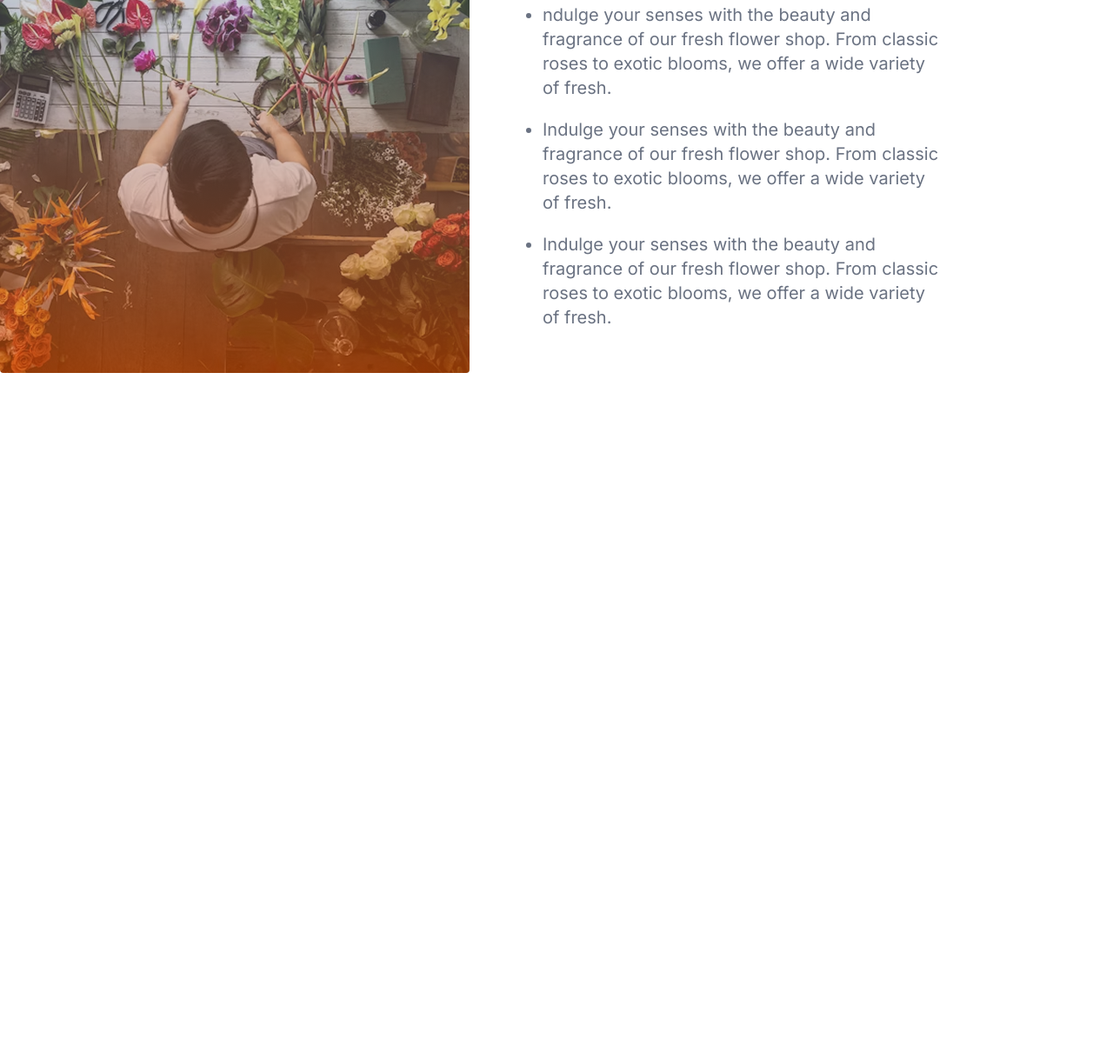
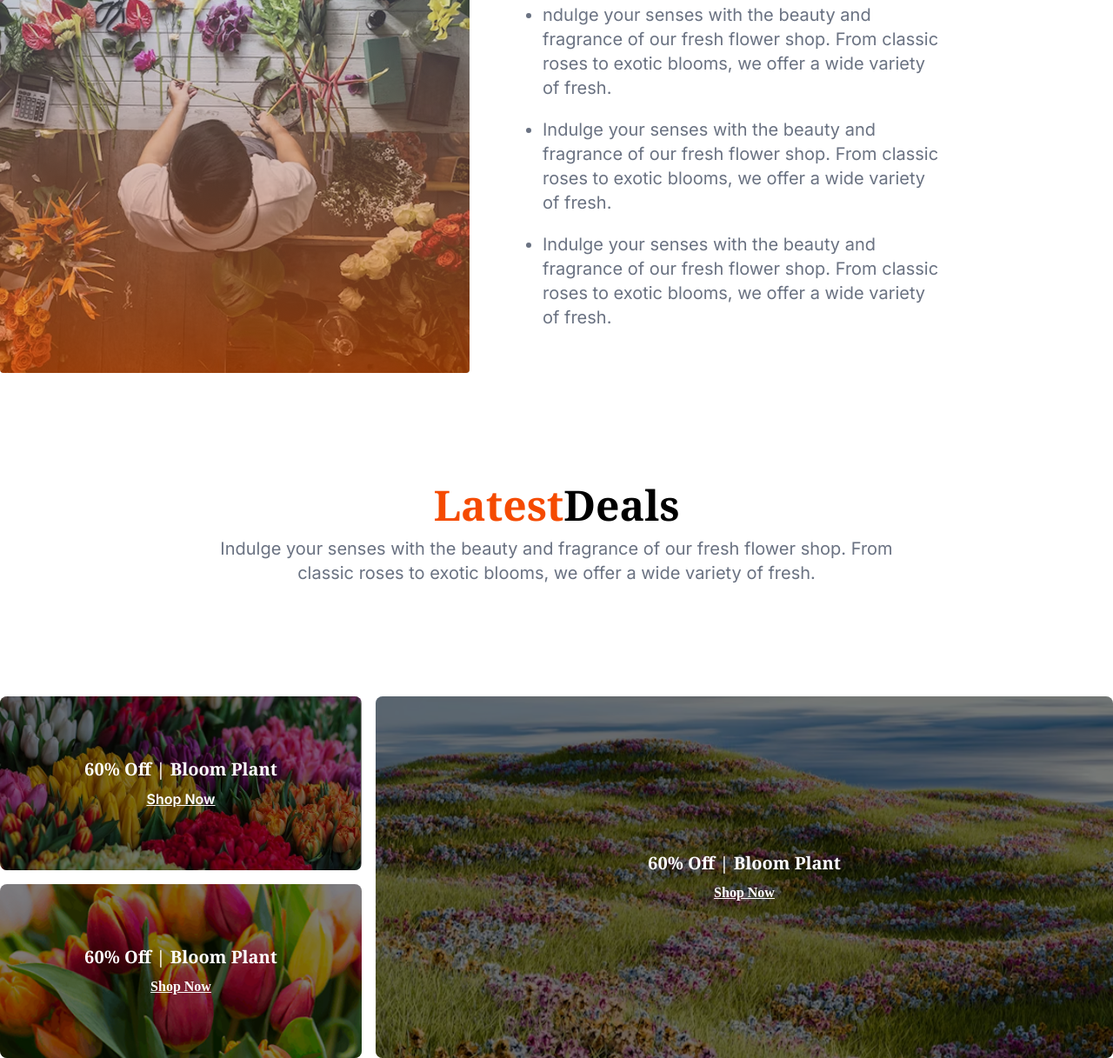
Before and after one commit to asibiqbal/flower-shop, a plain HTML site: page index.html in a window 1280 px wide. Shown: the part 2191-3408 px from the top of the page at 87% size. Before the commit the page ends 2620 px from the top, so only its background shows below. Drawn offline with nearby package versions, Linux system fonts and the light colour scheme.

Commit message:
Add flower deals

```diff
--- a/index.html
+++ b/index.html
@@ -167,7 +167,7 @@
     </section>
     <!-- flower feature -->
     <section class="relative mt-40">
-      <img class="hidden lg:block  absolute -top-32 left-[22rem] w-[286px] h-[286px]" src="assets/trusted-badge.png" alt="">
+      <img class="hidden lg:block  absolute -top-32 left-[22rem] w-[286px] h-[286px] drop-shadow-xl" src="assets/trusted-badge.png" alt="">
       <div class="flex flex-col lg:flex-row justify-between items-center gap-16">
         <img class="rounded-sm" src="assets/flower-store.png" alt="" />
         <!-- feature content -->
@@ -195,6 +195,37 @@
         </div>
       </div>
     </section>
+    <!-- deals section -->
+     <section class="mt-32">
+      <!-- deals section title -->
+      <div class="text-center">
+        <h2 class="text-5xl text-black font-['Noto_Serif'] font-bold">
+          <span class="text-orange-600">Latest</span>Deals
+        </h2>
+        <p class="text-gray-500 mt-3 text-xl">
+          Indulge your senses with the beauty and fragrance of our fresh
+          flower shop. From <br />
+          classic roses to exotic blooms, we offer a wide variety of fresh.
+        </p>
+      </div>
+      <!-- deals container -->
+       <div class="grid grid-cols-1 lg:grid-cols-3 md:grid-cols-2 justify-center gap-x-4 gap-y-4 mt-20 md:mt-32">
+
+        <div class="relative bg-[url('./assets/deal-bloom.png')] bg-cover bg-center h-[200px] w-full flex flex-col justify-center items-center lg:col-span-1 md:col-span-1 rounded-lg">
+          <div class="absolute inset-0 bg-black/50 rounded-lg"></div>
+          <h5 class="relative z-10 text-white text-xl font-bold font-['noto_serif']">60% Off | Bloom Plant</h5>
+          <a class="relative z-10 underline text-white font-semibold mt-2" href="">Shop Now</a>
+        </div>
+        <div class="relative bg-[url('./assets/deal-zabo.png')] bg-cover bg-center flex flex-col lg:col-span-2 lg:row-span-2 md:col-span-1 lg:h-[416px] h-[200px] justify-center items-center rounded-lg">
+          <div class="absolute inset-0 bg-black/50 rounded-lg"></div>
+          <h5 class="relative z-10 text-white text-xl font-bold font-['noto_serif']">60% Off | Bloom Plant</h5>
+          <a class="relative z-10 underline text-white font-semibold font-['noto-serif'] mt-2" href="">Shop Now</a></div>
+        <div class="relative bg-[url('./assets/deal-ana.png')] bg-cover bg-center flex flex-col justify-center items-center md:col-span-2 lg:col-span-1 h-[200px] w-full rounded-lg">
+          <div class="absolute inset-0 bg-black/50 rounded-lg"></div>
+          <h5 class="relative z-10 text-white text-xl font-bold font-['noto_serif']">60% Off | Bloom Plant</h5>
+          <a class="relative z-10 underline text-white font-semibold font-['noto-serif'] mt-2" href="">Shop Now</a></div>
+       </div>
+     </section>
   </main>
 </body>
 
```
